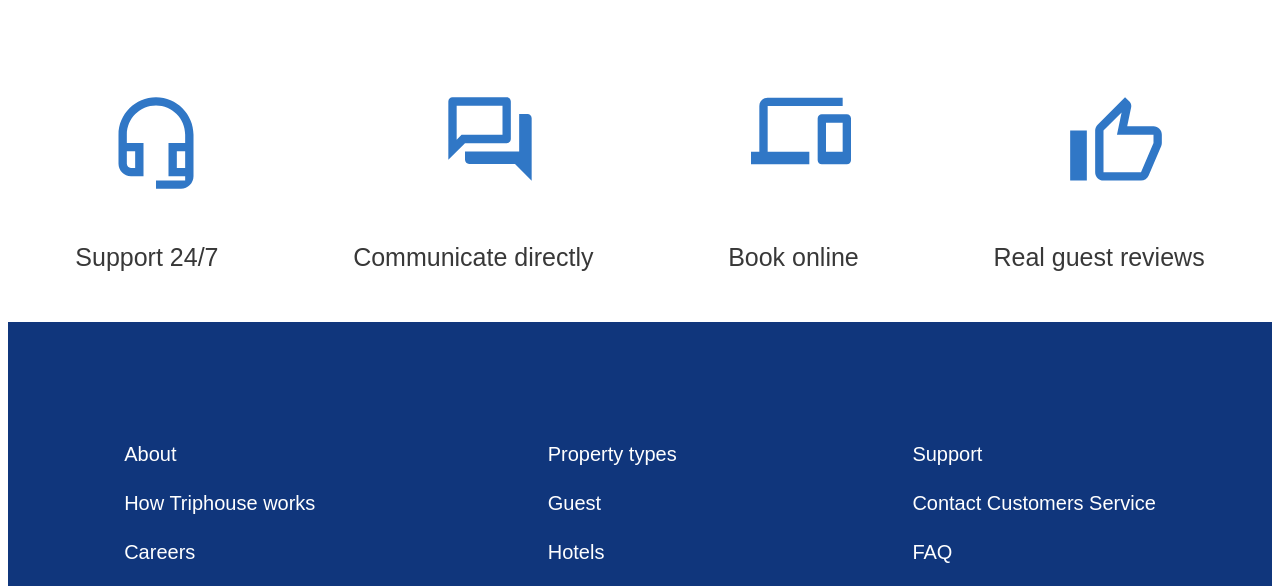
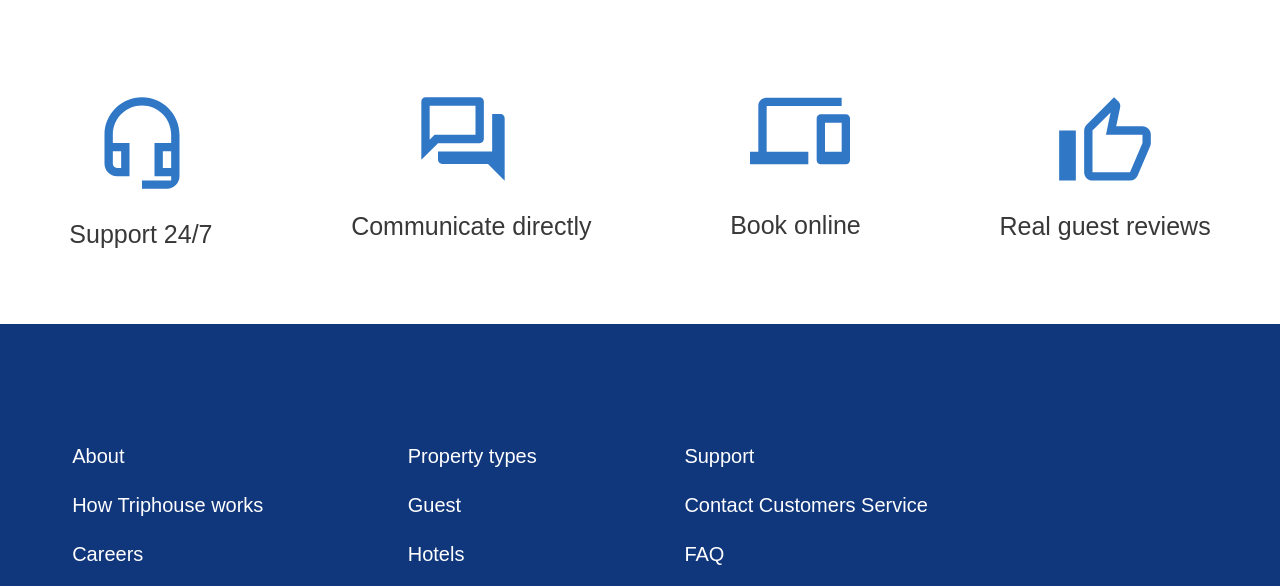
Before and after one commit to protokol110/if-html, a plain HTML site: page index.html in a window 1280 px wide. Shown: the part 195-781 px from the top of the page. Drawn offline with Linux system fonts and the light colour scheme.

Commit message:
change img-block, change text-block in footer

```diff
--- a/about/style.css
+++ b/about/style.css
@@ -1,4 +1,8 @@
 @import "fonts.css";
+body{
+    margin: 0;
+    padding: 0;
+}
 .main-div{
     max-width:1500px;
     max-height: 575px;
@@ -17,23 +21,33 @@
     background: #F5BD41;
     border-width: 0;
 }
-.image{
+.img-1 {
+    margin-left: 35px;
+}
+.img-2{
+    margin-left: 70px;
+}
+.img-3{
+    margin-left: 20px;
+}
+.img-4{
+    margin-left: 60px;
+}
+.tag-p{
+    margin-top: 40px;
+}
+
+.block{
     display: flex;
     justify-content: space-around;
     margin-top: 100px;
 }
-
-.text-bot-lane{
-    display: flex;
-    justify-content: space-around;
+.image{
+    align-self: auto;
 }
 
 .text-bot-lane div {
     margin-top: 50px;
-}
-
-.img-supp{
-    margin-right: 35px;
 }
 
 .back-color{
@@ -52,6 +66,12 @@
     margin-bottom: 25px;
     font-size: 20px;
 }
+.second-column-text{
+    margin-right: 0px;
+}
+.third-column-text{
+    margin-right: 280px;
+}
 
 .first-column-text, .second-column-text, .third-column-text{
     margin-bottom: 25px;
--- a/index.html
+++ b/index.html
@@ -12,32 +12,33 @@
 </div>
 <hr class="lane" >
 
-<div class="image">
-    <div class="img img-supp"><img src="about/img/support.svg"
+<div class="block">
+
+    <div class="image text ">
+        <img  class="img-1" src="about/img/support.svg"
     alt="support"/>
+        <p>Support 24/7</p>
     </div>
 
-    <div class="img"><img src="about/img/communicate.svg"
+    <div class="image text ">
+        <img  class="img-2" src="about/img/communicate.svg"
     alt="communicate"/>
+        <p>Communicate directly</p>
     </div>
 
-    <div class="img"><img src="about/img/book.svg"
+    <div class="image text ">
+        <img class="img-3" src="about/img/book.svg"
     alt="book"/>
+        <p class="tag-p">Book online</p>
     </div>
 
-    <div class="img"><img src="about/img/finger%20top.svg"
+    <div class="image text " >
+        <img class="img-4" src="about/img/finger%20top.svg"
     alt="Real guest reviews"/>
+        <p>Real guest reviews</p>
     </div>
 </div>
-<div class="text-bot-lane">
-    <div class="text">Support 24/7</div>
 
-    <div class="text">Communicate directly</div>
-
-    <div class="text">Book online</div>
-
-    <div class="text">Real guest reviews</div>
-</div>
 </div>
 <div class="back-color">
     <div class="columns">
@@ -67,4 +68,3 @@
 </div>
 </body>
 </html>
-!
```
